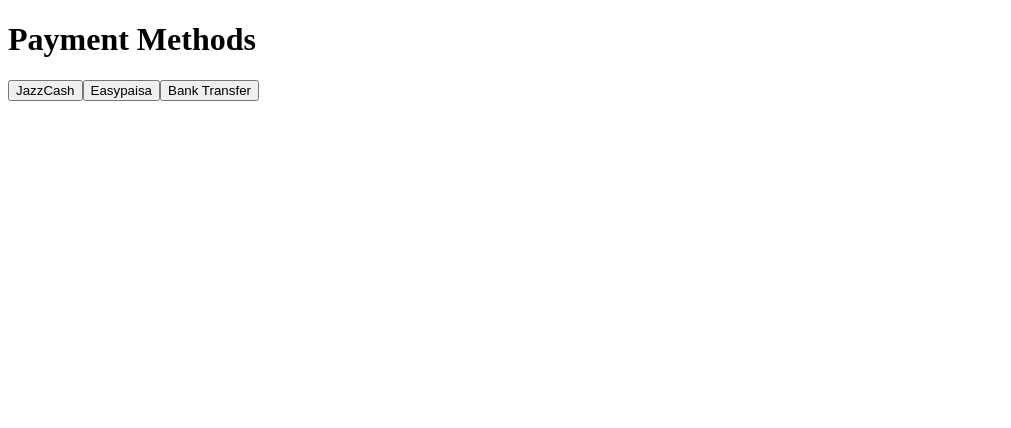
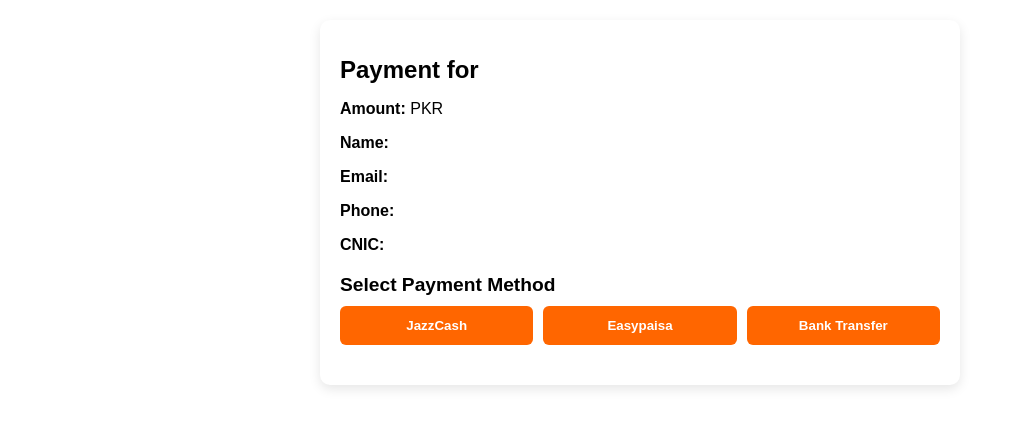
Before and after one commit to naspro-tech/naspro, a Next.js app: page /payment in a window 1280 px wide. Shown: the top 428 px of the page, without its empty margins (0-1011 px from the left). Built offline with nearby package versions, Linux system fonts and the light colour scheme.

Commit message:
Update payment.js

```diff
--- a/pages/payment.js
+++ b/pages/payment.js
@@ -1,13 +1,19 @@
+// /pages/payment.js
 import { useState } from "react";
+import { useRouter } from "next/router";
 
-export default function PaymentPage({ amount }) {
+export default function PaymentPage() {
+  const router = useRouter();
+  const { service, amount, name, email, phone, cnic } = router.query;
+
   const [method, setMethod] = useState("");
   const [showBankForm, setShowBankForm] = useState(false);
   const [proof, setProof] = useState({ accountName: "", txnNumber: "", screenshot: null });
+  const [errorMsg, setErrorMsg] = useState("");
 
   const handleMethodSelect = (selected) => {
     setMethod(selected);
-    if (selected !== "bank") alert("This method will be available soon!");
+    if (selected !== "bank") alert(`${selected} will be available soon!`);
   };
 
   const handleBankConfirm = () => setShowBankForm(true);
@@ -22,42 +28,90 @@ export default function PaymentPage({ amount }) {
 
   const handleSubmit = (e) => {
     e.preventDefault();
-    // Upload proof & redirect to /thankyou
+    if (!proof.accountName || !proof.txnNumber || !proof.screenshot) {
+      setErrorMsg("Please fill in all fields and upload screenshot.");
+      return;
+    }
+    // Here you can send proof data to API if needed
+    router.push("/thankyou");
   };
 
   return (
-    <div className="payment-page">
-      <h1>Payment Methods</h1>
-      <button onClick={() => handleMethodSelect("jazzcash")}>JazzCash</button>
-      <button onClick={() => handleMethodSelect("easypaisa")}>Easypaisa</button>
-      <button onClick={() => handleMethodSelect("bank")}>Bank Transfer</button>
+    <div style={container}>
+      <h1 style={heading}>Payment for {service}</h1>
+      <p><strong>Amount:</strong> PKR {amount}</p>
+      <p><strong>Name:</strong> {name}</p>
+      <p><strong>Email:</strong> {email}</p>
+      <p><strong>Phone:</strong> {phone}</p>
+      <p><strong>CNIC:</strong> {cnic}</p>
+
+      <h2 style={subHeading}>Select Payment Method</h2>
+      <div style={buttonGroup}>
+        <button style={button} onClick={() => handleMethodSelect("JazzCash")}>JazzCash</button>
+        <button style={button} onClick={() => handleMethodSelect("Easypaisa")}>Easypaisa</button>
+        <button style={button} onClick={() => handleMethodSelect("bank")}>Bank Transfer</button>
+      </div>
 
       {method === "bank" && !showBankForm && (
-        <div>
-          <p>Bank transfer details:</p>
-          <p>JS Bank, NASPRO PRIVATE LIMITED, 0002810102</p>
-          <p>Amount: PKR {amount}</p>
-          <button onClick={handleBankConfirm}>I have completed the payment</button>
+        <div style={bankInfo}>
+          <p><strong>Bank Name:</strong> JS Bank</p>
+          <p><strong>Account Title:</strong> NASPRO PRIVATE LIMITED</p>
+          <p><strong>Account Number:</strong> 0002810102</p>
+          <p><strong>Amount:</strong> PKR {amount}</p>
+          <button style={confirmButton} onClick={handleBankConfirm}>
+            I have completed the payment
+          </button>
         </div>
       )}
 
       {showBankForm && (
-        <form onSubmit={handleSubmit} encType="multipart/form-data">
-          <label>
+        <form onSubmit={handleSubmit} style={form} encType="multipart/form-data">
+          <label style={label}>
             Bank Account Name:
-            <input type="text" name="accountName" onChange={handleProofChange} required />
+            <input type="text" name="accountName" onChange={handleProofChange} required style={input} />
           </label>
-          <label>
+          <label style={label}>
             Transaction Number:
-            <input type="text" name="txnNumber" onChange={handleProofChange} required />
+            <input type="text" name="txnNumber" onChange={handleProofChange} required style={input} />
           </label>
-          <label>
+          <label style={label}>
             Upload Screenshot:
-            <input type="file" name="screenshot" onChange={handleFileChange} accept="image/*" required />
+            <input type="file" name="screenshot" onChange={handleFileChange} accept="image/*" required style={input} />
           </label>
-          <button type="submit">Submit Payment Proof</button>
+          {errorMsg && <p style={{ color: "red" }}>{errorMsg}</p>}
+          <button type="submit" style={submitButton}>Submit Payment Proof</button>
         </form>
       )}
     </div>
   );
-        }
+}
+
+const container = {
+  maxWidth: 600,
+  margin: "20px auto",
+  padding: 20,
+  background: "#fff",
+  borderRadius: 10,
+  boxShadow: "0 4px 12px rgba(0,0,0,0.1)",
+  fontFamily: "sans-serif",
+};
+
+const heading = { fontSize: "1.5rem", marginBottom: 10 };
+const subHeading = { fontSize: "1.2rem", marginTop: 20, marginBottom: 10 };
+const buttonGroup = { display: "flex", gap: 10, flexWrap: "wrap", marginBottom: 20 };
+const button = {
+  flex: 1,
+  padding: 12,
+  background: "#ff6600",
+  color: "#fff",
+  border: "none",
+  borderRadius: 6,
+  cursor: "pointer",
+  fontWeight: 600,
+};
+const bankInfo = { padding: 15, background: "#f9f9f9", borderRadius: 6, marginBottom: 20 };
+const confirmButton = { ...button, marginTop: 10 };
+const form = { display: "flex", flexDirection: "column", gap: 10 };
+const label = { display: "flex", flexDirection: "column", fontWeight: 500 };
+const input = { padding: 10, borderRadius: 6, border: "1px solid #ccc", marginTop: 5 };
+const submitButton = { ...button, marginTop: 10 };
```
